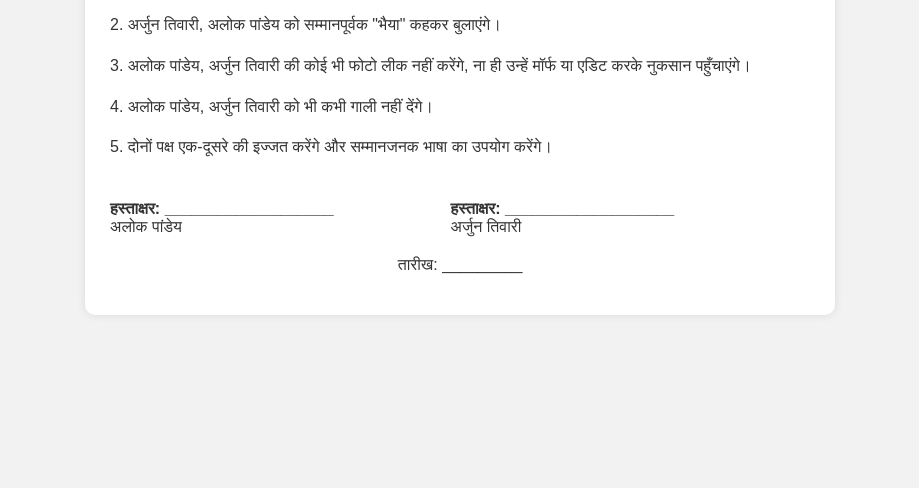
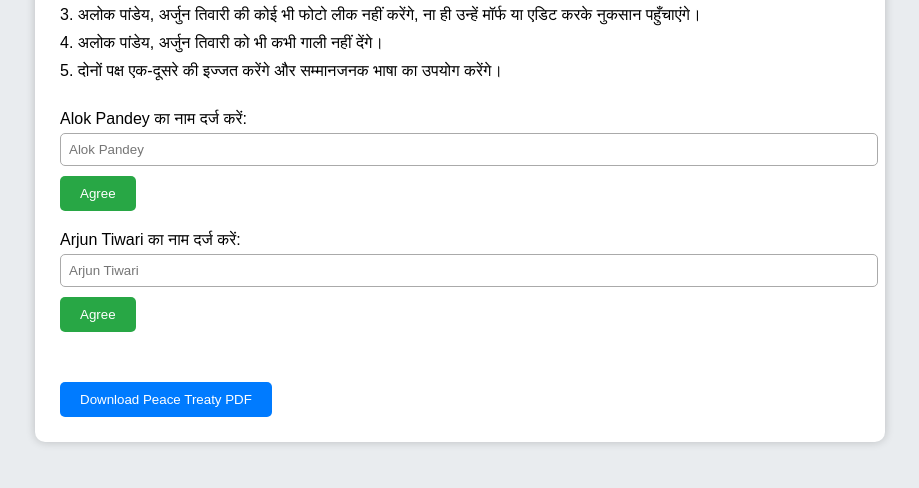
Before and after one commit to alok-108/peace-agreement-alok-arjun, a plain HTML site: page index.html in a window 1280 px wide. Shown: the part 312-800 px from the top of the page, without its empty margins (180-1099 px from the left). Drawn offline with Linux system fonts and the light colour scheme.

Commit message:
Update index.html

```diff
--- a/index.html
+++ b/index.html
@@ -2,54 +2,74 @@
 <html lang="hi">
 <head>
     <meta charset="UTF-8">
-    <title>Peace Treaty - Alok Pandey & Arjun Tiwari</title>
+    <title>Peace Treaty - Alok & Arjun</title>
     <style>
         body {
             font-family: Arial, sans-serif;
-            background: #f2f2f2;
-            color: #333;
+            background: #e9ecef;
             padding: 30px;
         }
         .container {
             background: #fff;
             padding: 25px;
             border-radius: 10px;
-            max-width: 700px;
+            max-width: 800px;
             margin: auto;
-            box-shadow: 0 0 10px rgba(0,0,0,0.1);
+            box-shadow: 0 0 10px rgba(0,0,0,0.2);
         }
         h1, h2 {
             text-align: center;
-            color: #222;
-        }
-        .clause {
-            margin: 15px 0;
-            line-height: 1.6;
         }
         .insta-link {
             display: flex;
             align-items: center;
-            margin-top: 20px;
+            margin-top: 15px;
         }
         .insta-link img {
             width: 24px;
-            height: 24px;
             margin-right: 10px;
         }
-        .signature-block {
-            margin-top: 40px;
+        .clause {
+            margin: 10px 0;
         }
-        .signature {
+        .sign-area {
             margin-top: 30px;
         }
-        .signature span {
-            display: inline-block;
-            width: 48%;
+        .sign-block {
+            margin-bottom: 20px;
+        }
+        input[type="text"] {
+            width: 100%;
+            padding: 8px;
+            margin-top: 5px;
+            margin-bottom: 10px;
+            border-radius: 5px;
+            border: 1px solid #aaa;
+        }
+        button {
+            padding: 10px 20px;
+            background: #28a745;
+            color: white;
+            border: none;
+            border-radius: 5px;
+            cursor: pointer;
+        }
+        button:hover {
+            background: #218838;
+        }
+        .signed-info {
+            margin-top: 15px;
+            color: green;
+            font-weight: bold;
+        }
+        .download-btn {
+            background: #007bff;
+            margin-top: 30px;
         }
     </style>
 </head>
 <body>
-    <div class="container">
+<div class="container" id="treaty-content">
     <h1>शांति समझौता</h1>
     <h2>अलोक पांडेय और अर्जुन तिवारी के बीच</h2>
 
@@ -70,13 +90,64 @@
     <div class="clause">4. अलोक पांडेय, अर्जुन तिवारी को भी कभी गाली नहीं देंगे।</div>
     <div class="clause">5. दोनों पक्ष एक-दूसरे की इज्जत करेंगे और सम्मानजनक भाषा का उपयोग करेंगे।</div>
 
-        <div class="signature-block">
-            <div class="signature">
-                <span><strong>हस्ताक्षर: ___________________</strong><br>अलोक पांडेय</span>
-                <span><strong>हस्ताक्षर: ___________________</strong><br>अर्जुन तिवारी</span>
+    <div class="sign-area">
+        <div class="sign-block">
+            <label>Alok Pandey का नाम दर्ज करें:</label>
+            <input type="text" id="alokName" placeholder="Alok Pandey">
+            <button onclick="signTreaty('alok')">Agree</button>
+            <div id="alokSigned" class="signed-info"></div>
         </div>
-            <p style="text-align:center; margin-top:20px;">तारीख: _________</p>
+        <div class="sign-block">
+            <label>Arjun Tiwari का नाम दर्ज करें:</label>
+            <input type="text" id="arjunName" placeholder="Arjun Tiwari">
+            <button onclick="signTreaty('arjun')">Agree</button>
+            <div id="arjunSigned" class="signed-info"></div>
         </div>
     </div>
+
+    <button class="download-btn" onclick="downloadPDF()">Download Peace Treaty PDF</button>
+</div>
+
+<script>
+    let alokSigned = false;
+    let arjunSigned = false;
+
+    async function getIP() {
+        const res = await fetch('https://api.ipify.org?format=json');
+        const data = await res.json();
+        return data.ip;
+    }
+
+    async function signTreaty(who) {
+        const name = document.getElementById(who + "Name").value.trim();
+        if (!name) {
+            alert("कृपया नाम दर्ज करें!");
+            return;
+        }
+
+        const ip = await getIP();
+        const time = new Date().toLocaleString();
+        const message = `${name} ✅ Signed on ${time} — Issued by IP: ${ip}`;
+
+        document.getElementById(who + "Signed").innerText = message;
+
+        if (who === "alok") alokSigned = true;
+        if (who === "arjun") arjunSigned = true;
+    }
+
+    function downloadPDF() {
+        if (!alokSigned || !arjunSigned) {
+            alert("कृपया पहले दोनों पक्ष समझौते पर Agree करें।");
+            return;
+        }
+
+        const element = document.getElementById("treaty-content");
+        html2pdf().from(element).save("Peace_Treaty_Alok_Arjun.pdf");
+    }
+</script>
+
+<!-- html2pdf CDN -->
+<script src="https://raw.githack.com/eKoopmans/html2pdf/master/dist/html2pdf.bundle.js"></script>
+
 </body>
 </html>
```
Lines whose indentation alone changed are shown as unchanged.
